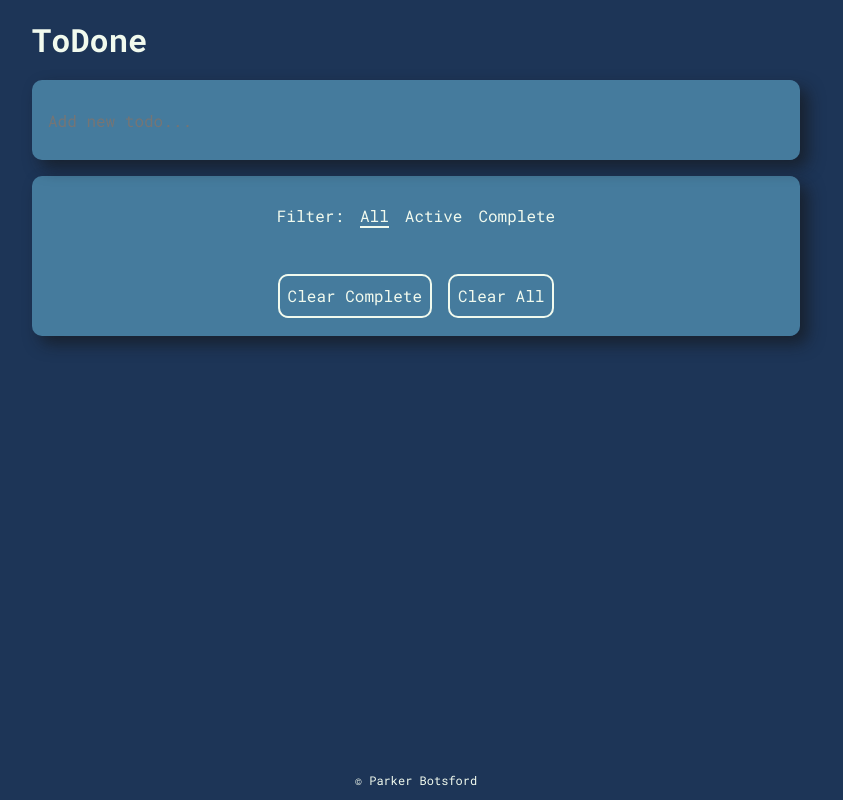
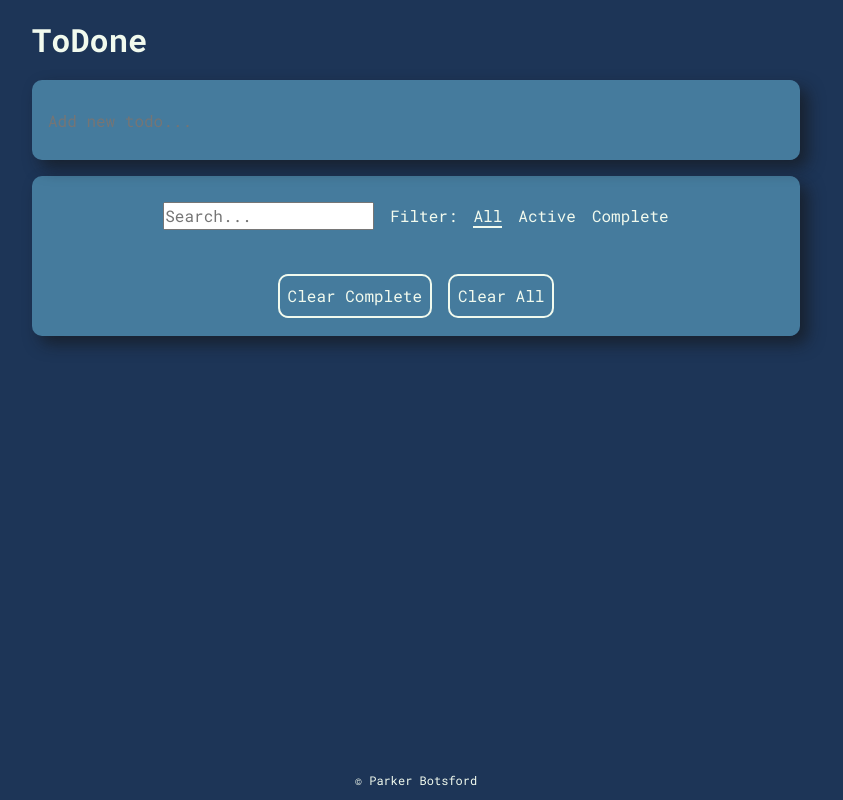
Before and after one commit to parbots/todone, a Next.js app: page / in a window 1280 px wide. Shown: the whole page, without its empty margins (224-1067 px from the left). Built offline with nearby package versions, Linux system fonts and the light colour scheme.

Commit message:
Add search functionality

```diff
--- a/components/App/App.tsx
+++ b/components/App/App.tsx
@@ -21,6 +21,10 @@ const App = () => {
     // List of filtered items
     const [filteredItems, setFilteredItems] = useState([...items]);
 
+    // Value to search if currentItemFilter is Search
+    const [search, setSearch] = useState('');
+    const [searchedItems, setSearchedItems] = useState([...items]);
+
     // Create a new item
     const addItem = (name: string) => {
         setItems([
@@ -35,6 +39,8 @@ const App = () => {
         if (currentItemFilter === 'Complete') {
             setCurrentItemFilter('All');
         }
+
+        setSearch('');
     };
 
     // Remove an item
@@ -75,8 +81,8 @@ const App = () => {
 
     // Filter items if items or currentItemFilter is changed
     useEffect(() => {
-        setFilteredItems([
-            ...items.filter((item) => {
+        setFilteredItems(
+            items.filter((item) => {
                 switch (currentItemFilter) {
                     case 'All':
                         return true;
@@ -85,9 +91,18 @@ const App = () => {
                     case 'Complete':
                         return item.complete;
                 }
-            }),
-        ]);
+            })
+        );
     }, [items, currentItemFilter]);
+
+    // Search filtered items
+    useEffect(() => {
+        setSearchedItems(
+            filteredItems.filter((item) => {
+                return item.name.toLowerCase().includes(search.toLowerCase());
+            })
+        );
+    }, [filteredItems, search]);
 
     return (
         <>
@@ -99,13 +114,15 @@ const App = () => {
                     filters={itemFilters}
                     currentFilter={currentItemFilter}
                     setFilter={setCurrentItemFilter}
+                    search={search}
+                    setSearch={setSearch}
                     removeAll={removeAllItems}
                     removeComplete={removeCompleteItems}
                 />
             </section>
             <section className={styles.section}>
                 <List
-                    filteredItems={filteredItems}
+                    items={searchedItems}
                     toggleCompleteItem={toggleCompleteItem}
                     removeItem={removeItem}
                 />
--- a/components/List/List.tsx
+++ b/components/List/List.tsx
@@ -5,15 +5,15 @@ import { ItemType } from 'types/Item';
 import Item from 'components/Item';
 
 type ListProps = {
-    filteredItems: ItemType[];
+    items: ItemType[];
     toggleCompleteItem: Function;
     removeItem: Function;
 };
 
-const List = ({ filteredItems, toggleCompleteItem, removeItem }: ListProps) => {
+const List = ({ items, toggleCompleteItem, removeItem }: ListProps) => {
     return (
         <ul className={styles.list}>
-            {filteredItems.map((item) => {
+            {items.map((item) => {
                 return (
                     <Item
                         key={item.id}
--- a/components/ListOptions/ListOptions.tsx
+++ b/components/ListOptions/ListOptions.tsx
@@ -1,9 +1,13 @@
 import styles from './ListOptions.module.css';
+
+import { ChangeEvent } from 'react';
 
 type OptionsProps = {
     filters: string[];
     currentFilter: string;
     setFilter: Function;
+    search: string;
+    setSearch: Function;
     removeAll: Function;
     removeComplete: Function;
 };
@@ -12,10 +16,18 @@ const ListOptions = ({
     filters,
     currentFilter,
     setFilter,
+    search,
+    setSearch,
     removeAll,
     removeComplete,
 }: OptionsProps) => {
-    const filterRadios = filters.map((filter, i) => {
+    const handleSearch = (event: ChangeEvent<HTMLInputElement>) => {
+        event.preventDefault();
+
+        setSearch(event.target.value);
+    };
+
+    const filterButtons = filters.map((filter) => {
         const selected = currentFilter === filter;
         return (
             <button
@@ -32,8 +44,14 @@ const ListOptions = ({
     return (
         <fieldset className={styles.listOptions}>
             <section className={styles.section}>
+                <input
+                    type='text'
+                    placeholder='Search...'
+                    value={search}
+                    onChange={handleSearch}
+                />
                 <p>Filter: </p>
-                {filterRadios}
+                {filterButtons}
             </section>
             <section className={styles.section}>
                 <button
```
